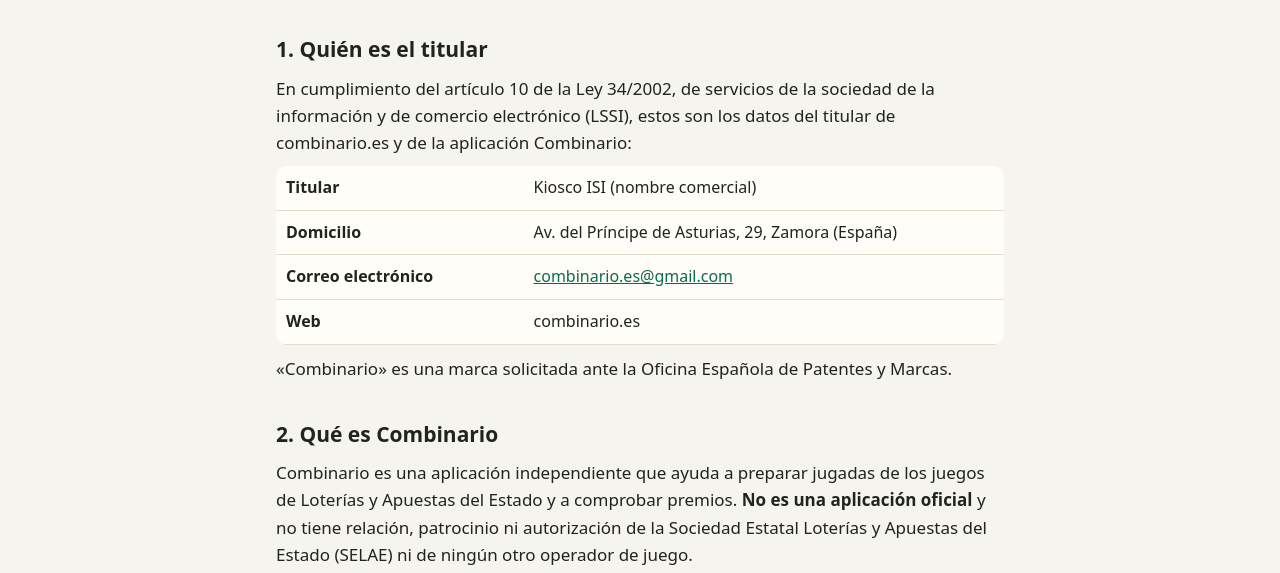
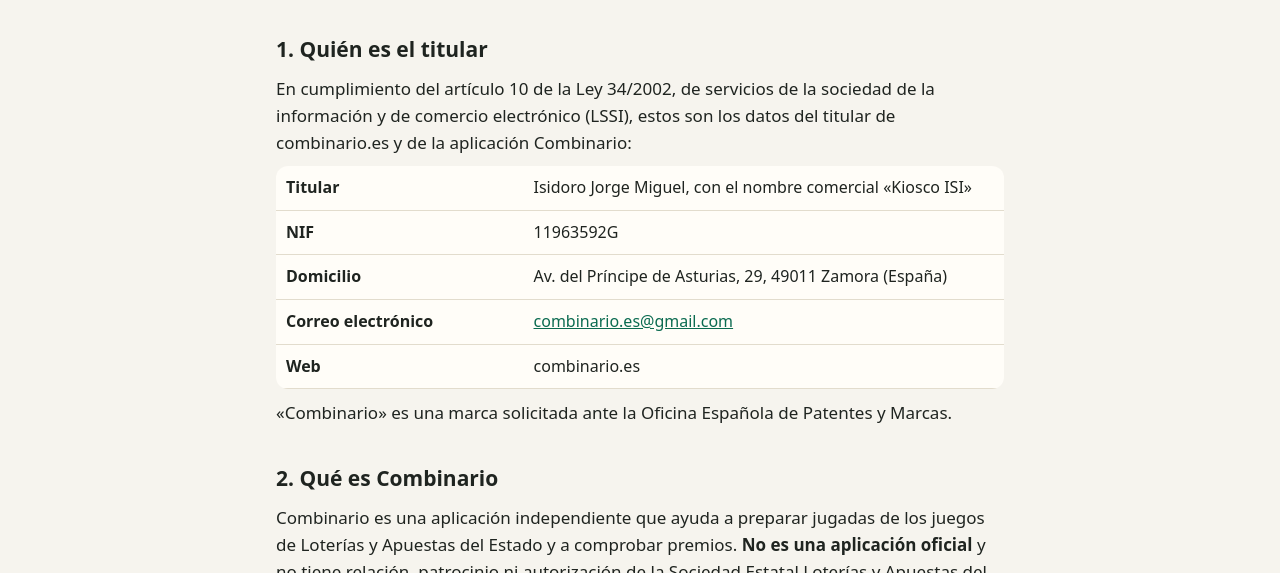
Before and after one commit to kioscoisi/combinario, a plain HTML site: page legal/aviso-legal.html in a window 1280 px wide. Shown: the part 215-788 px from the top of the page. Drawn offline with Linux system fonts and the light colour scheme.

Commit message:
Aviso legal y privacidad: datos del titular (nombre, NIF y domicilio, como en la web del kiosco)
Co-Authored-By: Claude Opus 5.5 <noreply@anthropic.com>
Claude-Session: https://claude.ai/code/session_014ydrDuH8QnpRXK3QJ18y7W

```diff
--- a/legal/aviso-legal.html
+++ b/legal/aviso-legal.html
@@ -18,7 +18,7 @@
 
 <h2>1. Quién es el titular</h2>
 <p>En cumplimiento del artículo 10 de la Ley 34/2002, de servicios de la sociedad de la información y de comercio electrónico (LSSI), estos son los datos del titular de combinario.es y de la aplicación Combinario:</p>
-<table><tr><th scope="row">Titular</th><td>Kiosco ISI (nombre comercial)</td></tr><tr><th scope="row">Domicilio</th><td>Av. del Príncipe de Asturias, 29, Zamora (España)</td></tr><tr><th scope="row">Correo electrónico</th><td><a href="mailto:combinario.es@gmail.com">combinario.es@gmail.com</a></td></tr><tr><th scope="row">Web</th><td>combinario.es</td></tr></table>
+<table><tr><th scope="row">Titular</th><td>Isidoro Jorge Miguel, con el nombre comercial «Kiosco ISI»</td></tr><tr><th scope="row">NIF</th><td>11963592G</td></tr><tr><th scope="row">Domicilio</th><td>Av. del Príncipe de Asturias, 29, 49011 Zamora (España)</td></tr><tr><th scope="row">Correo electrónico</th><td><a href="mailto:combinario.es@gmail.com">combinario.es@gmail.com</a></td></tr><tr><th scope="row">Web</th><td>combinario.es</td></tr></table>
 <p>«Combinario» es una marca solicitada ante la Oficina Española de Patentes y Marcas.</p>
 
 <h2>2. Qué es Combinario</h2>
```
Also changed, not shown: legal/privacidad.html (+1 -1 lines).
